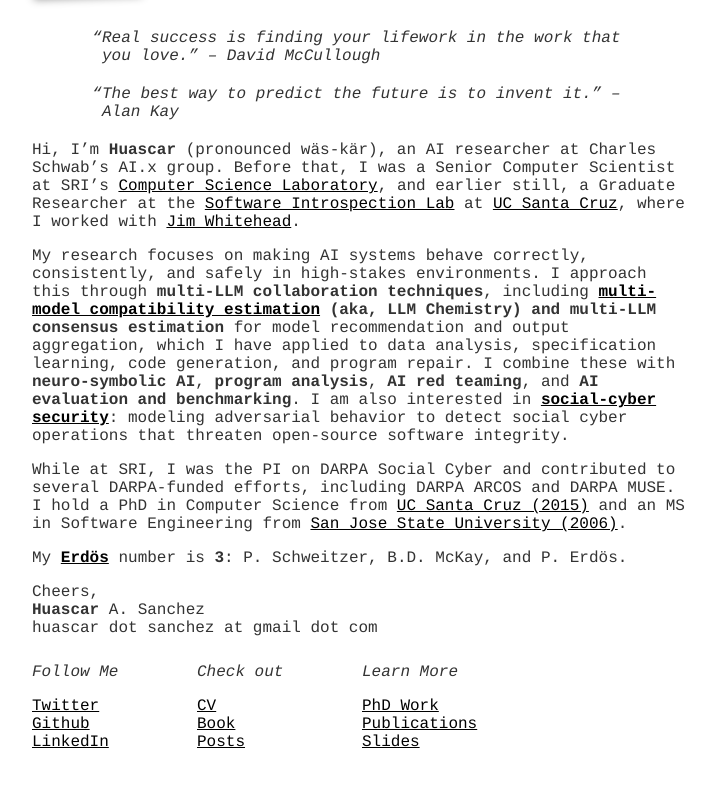
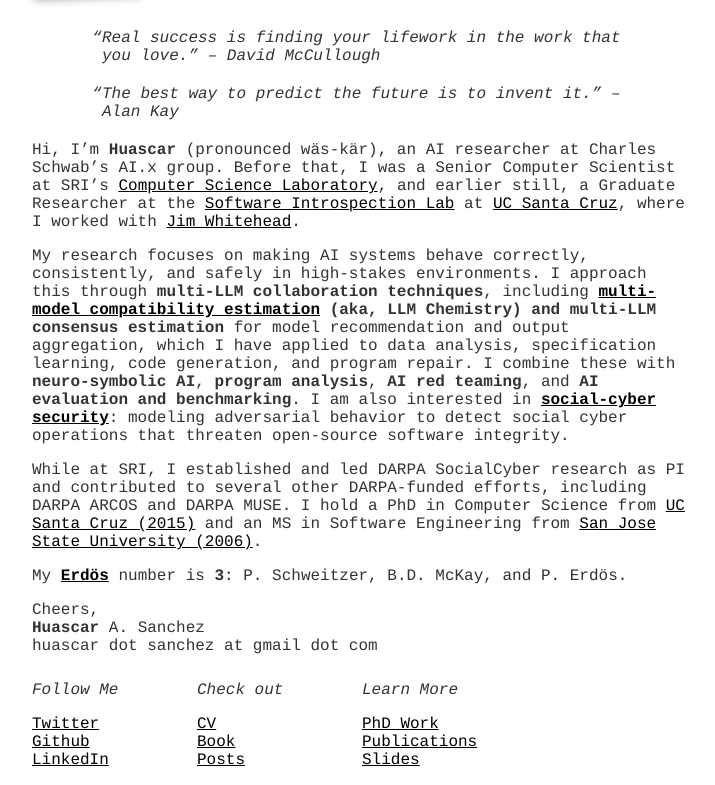
Before and after one commit to hsanchez/hsanchez.github.io, a Jekyll site: the page built from index.md, in a window 1280 px wide, cut to the strip 240-1025 px from the top of the page. Shown: the whole strip, without its empty margins (278-993 px from the left). Built offline with Jekyll 4.4.1, drawn with Linux system fonts in a browser that asks for light colours.

Commit message:
add minor social cyber text changes

```diff
--- a/index.md
+++ b/index.md
@@ -47,10 +47,11 @@
 domains — and **social-cyber security** to protect the integrity of open-source
 software ecosystems.-->
 
-While at SRI, I was the PI on DARPA Social Cyber and contributed to several
-DARPA-funded efforts, including DARPA ARCOS and DARPA MUSE. I hold a PhD in
-Computer Science from [UC Santa Cruz (2015)](http://www.ucsc.edu/) and an MS
-in Software Engineering from [San Jose State University (2006)](http://www.sjsu.edu/).
+While at SRI, I established and led DARPA SocialCyber research as PI and
+contributed to several other DARPA-funded efforts, including DARPA ARCOS and
+DARPA MUSE. I hold a PhD in Computer Science from [UC Santa Cruz
+(2015)](http://www.ucsc.edu/) and an MS in Software Engineering from [San Jose
+State University (2006)](http://www.sjsu.edu/).
 
 <!--I was the PI on DARPA Social Cyber and have contributed to several DARPA-funded
 efforts, including DARPA ARCOS and DARPA MUSE. As a DARPA Social Cyber PI, I
```
Also changed, not shown: posts/notes/_posts/2017-02-01-cv.md (+1 -1 lines).
